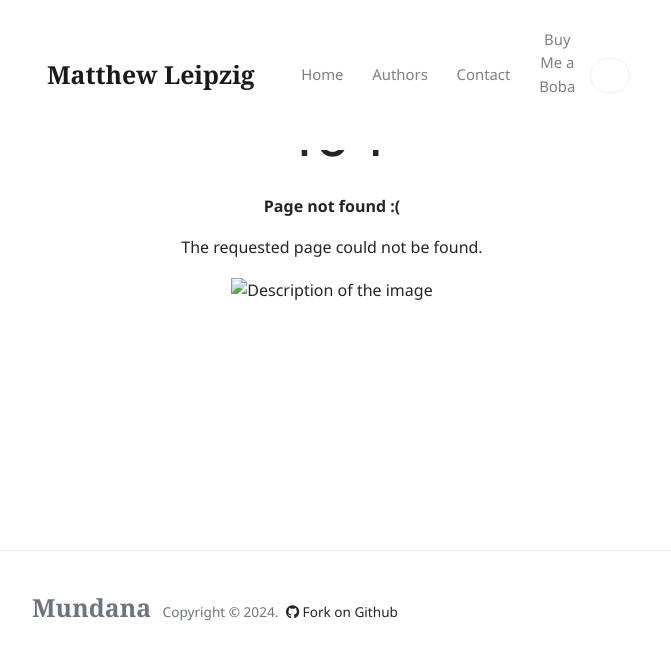
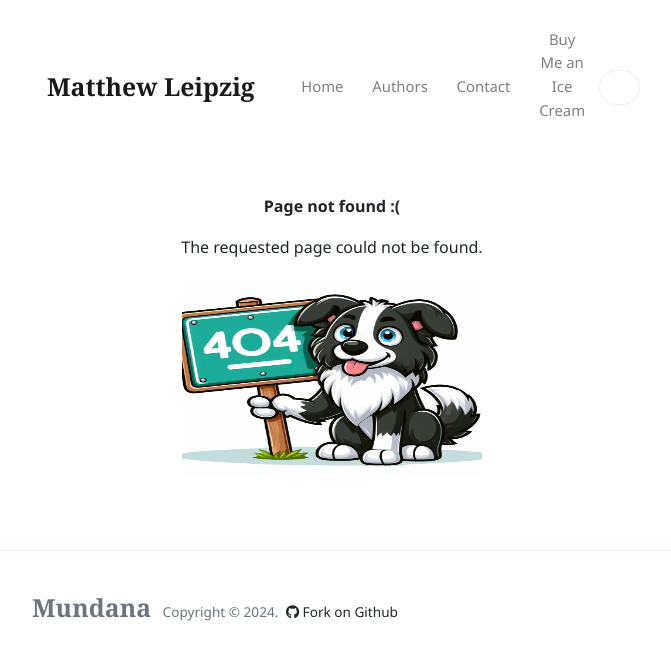
Before and after one commit to mleipzig/mleipzig.github.io, a Jekyll site: the page built from 404.html, in a window 1280 px wide. Shown: the top 660 px of the page, without its empty margins (308-979 px from the left). Built offline with Jekyll 4.4.1, drawn with Linux system fonts in a browser that asks for light colours; nearby versions of some CDN libraries.

Commit message:
ice cream + 404

```diff
--- a/404.html
+++ b/404.html
@@ -21,5 +21,5 @@
 
   <p><strong>Page not found :(</strong></p>
   <p>The requested page could not be found.</p>
-  <img src="assets/images/404.jpg" alt="Description of the image" width="300" height="200">
+  <img src="/assets/images/404.jpg" alt="Description of the image" width="300" height="200">
 </div>
--- a/_includes/menu-header.html
+++ b/_includes/menu-header.html
@@ -10,5 +10,5 @@
 <a class="nav-link" href="{{site.baseurl}}/contact.html">Contact</a>
 </li>
 <li class="nav-item">
-<a target="_blank" class="nav-link" href="{{site.baseurl}}/buy-me-a-boba.html">Buy Me a Boba <i class="fa fa-boba text-danger"></i></a>
+<a target="_blank" class="nav-link" href="{{site.baseurl}}/buy-me-an-ice-cream.html">Buy Me an Ice Cream <i class="fa fa-boba text-danger"></i></a>
 </li>
```
